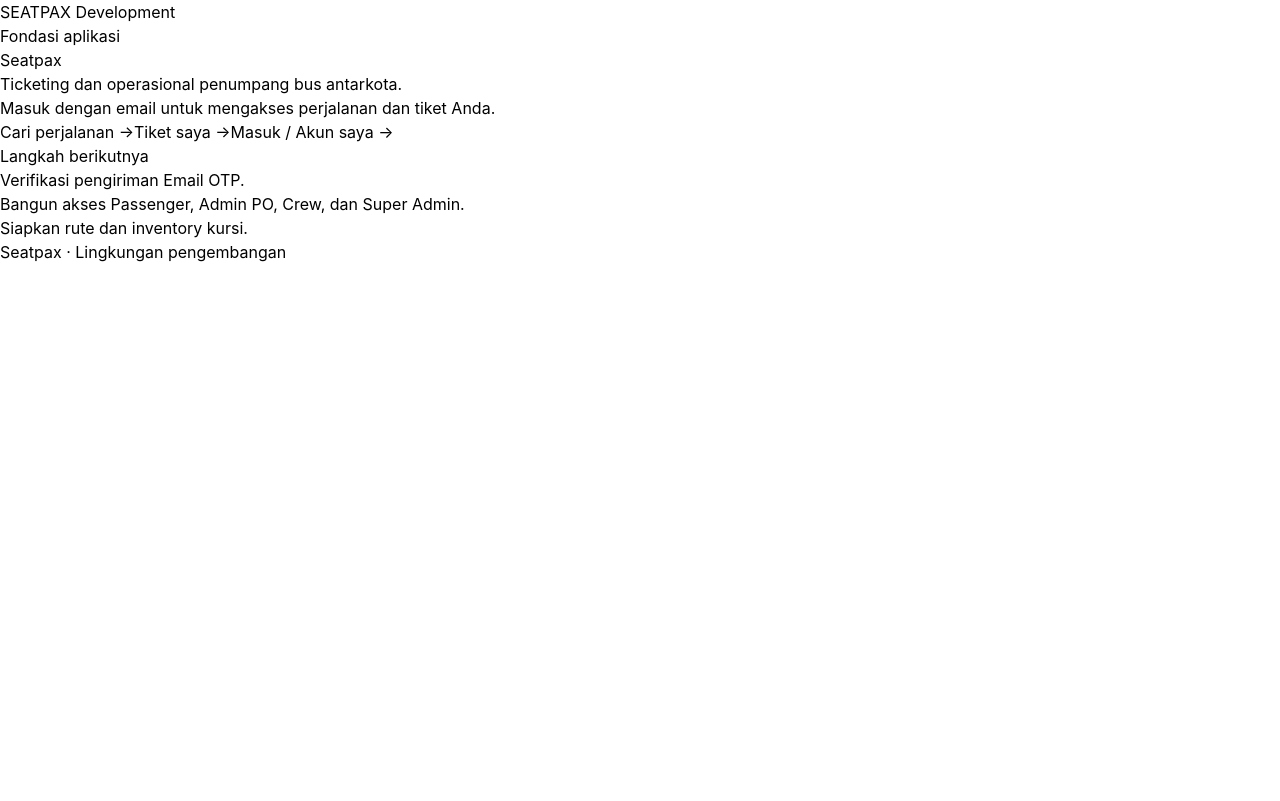
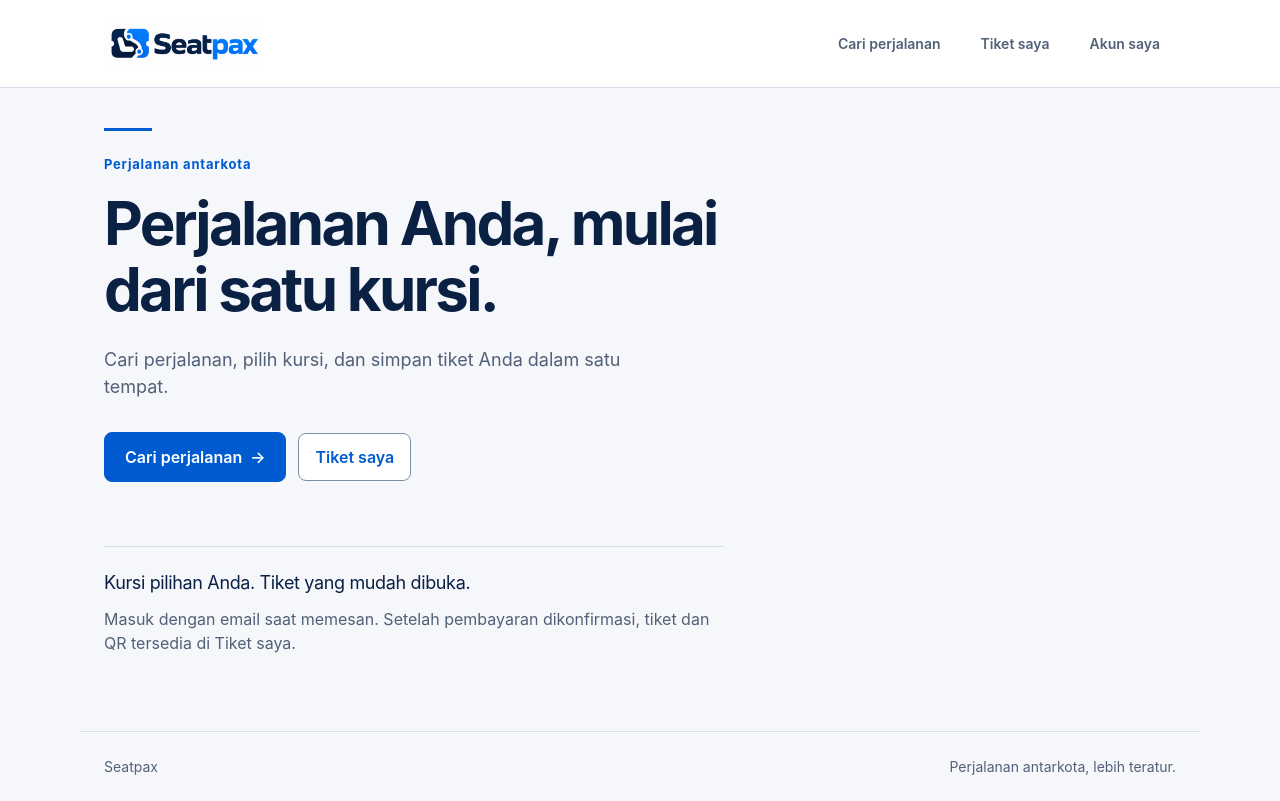
Before and after one commit to ALIFKA-HUB/seatpax, a Next.js app: page / in a window 1280 px wide. Built offline with nearby package versions, Linux system fonts and the light colour scheme.

Commit message:
feat: redesign passenger entry and trip search

```diff
--- a/app/account/page.tsx
+++ b/app/account/page.tsx
@@ -1,4 +1,5 @@
 import Link from 'next/link';
+import PassengerShell from '../components/passenger-shell';
 import {redirect} from 'next/navigation';
 import {getVerifiedUser} from '@/modules/auth/identity';
 import LogoutForm from './logout-form';
@@ -12,5 +13,5 @@
  const adminCompanies=await listAdminCompanies(getDatabase().$client,user.id);
  const crew=await getDatabase().$client`select id from public.memberships where user_id=${user.id} and role='CREW' and status='ACTIVE' limit 1`;
  const superAdmin=await getDatabase().$client`select id from public.memberships where user_id=${user.id} and role='SUPER_ADMIN' and company_id is null and status='ACTIVE' limit 1`;
- return <main className="auth-shell"><Link href="/" className="auth-brand">SEATPAX</Link><section className="auth-card" aria-labelledby="account-title"><p className="eyebrow">Akun Seatpax</p><h1 id="account-title">Anda sudah masuk</h1><p className="auth-intro">Email akun</p><p className="auth-email">{user.email}</p><Link href="/tickets">Tiket saya →</Link>{adminCompanies.length>0&&<Link href="/admin">Buka admin PO →</Link>}{crew.length>0&&<Link href="/crew">Perjalanan crew →</Link>}{superAdmin.length>0&&<Link href="/super-admin/companies">Super Admin →</Link>}<Link href="/trips">Cari perjalanan →</Link><LogoutForm /></section></main>;
+ return <PassengerShell active="account"><div className="auth-shell"><section className="auth-card" aria-labelledby="account-title"><p className="eyebrow">Akun Seatpax</p><h1 id="account-title">Anda sudah masuk</h1><p className="auth-intro">Email akun</p><p className="auth-email">{user.email}</p><div className="sp-account-actions"><Link href="/tickets">Tiket saya →</Link>{adminCompanies.length>0&&<Link href="/admin">Buka admin PO →</Link>}{crew.length>0&&<Link href="/crew">Perjalanan crew →</Link>}{superAdmin.length>0&&<Link href="/super-admin/companies">Super Admin →</Link>}<Link href="/trips">Cari perjalanan →</Link></div><LogoutForm /></section></div></PassengerShell>;
 }
--- /dev/null
+++ b/app/components/trip-card.tsx
@@ -0,0 +1,7 @@
+import Link from 'next/link';
+import type {SearchResult} from '@/modules/inventory/types';
+import JourneySummary from './journey-summary';
+import {formatIdr} from '../presentation';
+export default function TripCard({trip}:{trip:SearchResult}){
+ return <article className="passenger-card sp-trip-card"><JourneySummary fromName={trip.originName} toName={trip.destinationName} departureAt={trip.departureAt} operator={trip.companyName} className={trip.className}/><div className="sp-trip-purchase"><strong className="sp-fare sp-numbers">{formatIdr(trip.fare)}</strong><span className="sp-availability">{trip.availableCount} kursi tersedia</span><Link className="sp-primary" href={`/trips/${trip.tripId}?from=${trip.fromStopId}&to=${trip.toStopId}`}>Lihat kursi <span aria-hidden="true">→</span></Link></div></article>;
+}
--- a/app/login/page.tsx
+++ b/app/login/page.tsx
@@ -1,11 +1,11 @@
-import Link from 'next/link';
-import { redirect } from 'next/navigation';
-import { getVerifiedUser } from '@/modules/auth/identity';
+import {redirect} from 'next/navigation';
+import {getVerifiedUser} from '@/modules/auth/identity';
 import LoginForm from './login-form';
 import {safeReturnPath} from '@/modules/auth/return-path';
-export const dynamic = 'force-dynamic';
-export default async function LoginPage({searchParams}:{searchParams:Promise<{next?:string}>}) {
-  const next=safeReturnPath((await searchParams).next);
-  if (await getVerifiedUser()) redirect(next);
-  return <main className="auth-shell"><Link href="/" className="auth-brand">SEATPAX</Link><section className="auth-card" aria-labelledby="login-title"><p className="eyebrow">Akun penumpang</p><h1 id="login-title">Masuk dengan email</h1><p className="auth-intro">Gunakan kode dari email untuk masuk dan mengakses akun Anda.</p><LoginForm next={next} /><p className="auth-note">Jangan bagikan kode masuk kepada siapa pun.</p></section><p className="auth-footer">Seatpax · Perjalanan lebih teratur</p></main>;
+import PassengerShell from '../components/passenger-shell';
+export const dynamic='force-dynamic';
+export default async function LoginPage({searchParams}:{searchParams:Promise<{next?:string}>}){
+ const next=safeReturnPath((await searchParams).next);
+ if(await getVerifiedUser())redirect(next);
+ return <PassengerShell focused><div className="auth-shell"><section className="auth-card" aria-labelledby="login-title"><p className="eyebrow">Akun penumpang</p><h1 id="login-title">Masuk dengan email</h1><p className="auth-intro">Gunakan kode dari email untuk masuk dan mengakses akun Anda.</p><LoginForm next={next}/><p className="auth-note">Jangan bagikan kode masuk kepada siapa pun.</p></section></div></PassengerShell>;
 }
--- a/app/page.tsx
+++ b/app/page.tsx
@@ -1,20 +1,5 @@
 import Link from 'next/link';
-export default function HomePage() {
-  return (
-    <main className="setup">
-      <header className="brand">SEATPAX <span>Development</span></header>
-      <section aria-labelledby="setup-title">
-        <p className="eyebrow">Fondasi aplikasi</p>
-        <h1 id="setup-title">Seatpax</h1>
-        <p className="intro">Ticketing dan operasional penumpang bus antarkota.</p>
-        <p>Masuk dengan email untuk mengakses perjalanan dan tiket Anda.</p>
-        <Link href="/trips">Cari perjalanan →</Link><Link href="/tickets">Tiket saya →</Link><a href="/account">Masuk / Akun saya <span aria-hidden="true">→</span></a>
-      </section>
-      <section id="langkah-berikutnya" aria-labelledby="next-title" className="next-steps">
-        <h2 id="next-title">Langkah berikutnya</h2>
-        <ol><li>Verifikasi pengiriman Email OTP.</li><li>Bangun akses Passenger, Admin PO, Crew, dan Super Admin.</li><li>Siapkan rute dan inventory kursi.</li></ol>
-      </section>
-      <footer>Seatpax · Lingkungan pengembangan</footer>
-    </main>
-  );
+import PassengerShell from './components/passenger-shell';
+export default function Home(){
+ return <PassengerShell><section className="sp-home"><div className="sp-home-rule" aria-hidden="true"/><p className="eyebrow">Perjalanan antarkota</p><h1>Perjalanan Anda, mulai dari satu kursi.</h1><p className="sp-muted">Cari perjalanan, pilih kursi, dan simpan tiket Anda dalam satu tempat.</p><div className="sp-actions"><Link href="/trips" className="sp-primary">Cari perjalanan <span aria-hidden="true">→</span></Link><Link href="/tickets" className="sp-secondary">Tiket saya</Link></div></section><section className="sp-home-note"><h2>Kursi pilihan Anda. Tiket yang mudah dibuka.</h2><p className="sp-muted">Masuk dengan email saat memesan. Setelah pembayaran dikonfirmasi, tiket dan QR tersedia di Tiket saya.</p></section></PassengerShell>;
 }
--- a/app/trips/components/search-form.tsx
+++ b/app/trips/components/search-form.tsx
@@ -1 +1 @@
-export default function SearchForm({locations,initial}:{locations:{id:string;name:string;city:string}[];initial:Record<string,string|undefined>}){const today=new Date().toLocaleDateString('en-CA',{timeZone:'Asia/Jakarta'});return <form className="passenger-form" action="/trips"><label>Asal<select name="from" required defaultValue={initial.from??''}><option value="" disabled>Pilih asal</option>{locations.map(l=><option key={l.id} value={l.id}>{l.name} · {l.city}</option>)}</select></label><label>Tujuan<select name="to" required defaultValue={initial.to??''}><option value="" disabled>Pilih tujuan</option>{locations.map(l=><option key={l.id} value={l.id}>{l.name} · {l.city}</option>)}</select></label><label>Tanggal WIB<input name="date" type="date" required defaultValue={initial.date??today}/></label><button type="submit">Cari perjalanan</button></form>;}
+export default function SearchForm({locations,initial}:{locations:{id:string;name:string;city:string}[];initial:Record<string,string|undefined>}){const today=new Date().toLocaleDateString('en-CA',{timeZone:'Asia/Jakarta'});return <form className="passenger-form" action="/trips"><label>Asal<select name="from" required defaultValue={initial.from??''}><option value="" disabled>Pilih asal</option>{locations.map(l=><option key={l.id} value={l.id}>{l.name} Â· {l.city}</option>)}</select></label><label>Tujuan<select name="to" required defaultValue={initial.to??''}><option value="" disabled>Pilih tujuan</option>{locations.map(l=><option key={l.id} value={l.id}>{l.name} Â· {l.city}</option>)}</select></label><label>Tanggal WIB<input name="date" type="date" required defaultValue={initial.date??today}/></label><button className="sp-primary" type="submit">Cari perjalanan</button></form>;}
--- a/app/trips/page.tsx
+++ b/app/trips/page.tsx
@@ -1,6 +1,13 @@
 import Link from 'next/link';
 import {passengerServices} from './data';
 import SearchForm from './components/search-form';
-import '../passenger.css';
+import PassengerShell from '../components/passenger-shell';
+import StatePanel from '../components/state-panel';
+import TripCard from '../components/trip-card';
 export const dynamic='force-dynamic';
-export default async function TripsPage({searchParams}:{searchParams:Promise<Record<string,string|undefined>>}){const p=await searchParams,service=passengerServices().availability;let loaded;try{const locations=await service.locations(),results=p.from&&p.to&&p.date?await service.search({fromSourceStopId:p.from,toSourceStopId:p.to,dateWib:p.date}):null;loaded={locations,results};}catch{} if(loaded){const {locations,results}=loaded;return <main className="passenger"><nav><Link href="/">SEATPAX</Link><Link href="/account">Akun saya</Link></nav><h1>Cari perjalanan</h1><p>Pilih asal, tujuan, dan tanggal berangkat dalam WIB.</p><SearchForm locations={locations} initial={p}/>{results&&<section aria-label="Hasil pencarian"><h2>{results.length} perjalanan</h2>{results.length===0&&<p>Tidak ada perjalanan yang sedang dijual untuk pilihan ini.</p>}{results.map(r=><article className="passenger-card" key={r.tripId}><h2>{r.originName} → {r.destinationName}</h2><p>{r.companyName} · {r.className}</p><p>{new Date(r.departureAt).toLocaleString('id-ID',{timeZone:'Asia/Jakarta'})} WIB</p><p>Rp {BigInt(r.fare).toLocaleString('id-ID')} · {r.availableCount} kursi tersedia</p><Link href={`/trips/${r.tripId}?from=${r.fromStopId}&to=${r.toStopId}`}>Lihat kursi →</Link></article>)}</section>}</main>;}return <main className="passenger"><h1>Pencarian belum tersedia</h1><p>Periksa pilihan pencarian atau coba lagi sebentar.</p><Link href="/trips">Ulangi pencarian</Link></main>;}
+export default async function TripsPage({searchParams}:{searchParams:Promise<Record<string,string|undefined>>}){
+ const p=await searchParams,service=passengerServices().availability;
+ let locations:Awaited<ReturnType<typeof service.locations>>=[],results:Awaited<ReturnType<typeof service.search>>|null=null,failed=false;
+ try{locations=await service.locations();if(p.from&&p.to&&p.date)results=await service.search({fromSourceStopId:p.from,toSourceStopId:p.to,dateWib:p.date});}catch{failed=true;}
+ return <PassengerShell active="search"><div className="sp-page-heading"><p className="eyebrow">Cari perjalanan</p><h1>Pilih tujuan berikutnya.</h1><p className="sp-muted">Pilih asal, tujuan, dan tanggal berangkat dalam WIB.</p></div><SearchForm locations={locations} initial={p}/>{failed?<StatePanel title="Pencarian belum tersedia" tone="danger" action={<Link className="sp-secondary" href="/trips">Ulangi pencarian</Link>}><p>Periksa pilihan pencarian atau coba lagi sebentar.</p></StatePanel>:results!==null?<section aria-label="Hasil pencarian"><div className="sp-result-heading"><h2>{results.length} perjalanan</h2></div>{results.length===0?<StatePanel title="Belum ada perjalanan"><p>Tidak ada perjalanan yang sedang dijual untuk pilihan ini. Coba tanggal atau tujuan lain.</p></StatePanel>:results.map(trip=><TripCard key={trip.tripId} trip={trip}/>)}</section>:<p className="sp-muted">Perjalanan yang tersedia akan muncul setelah Anda mencari.</p>}</PassengerShell>;
+}
```
Also changed, not shown: 1 other file (tests, documents, lock files or other folders).
